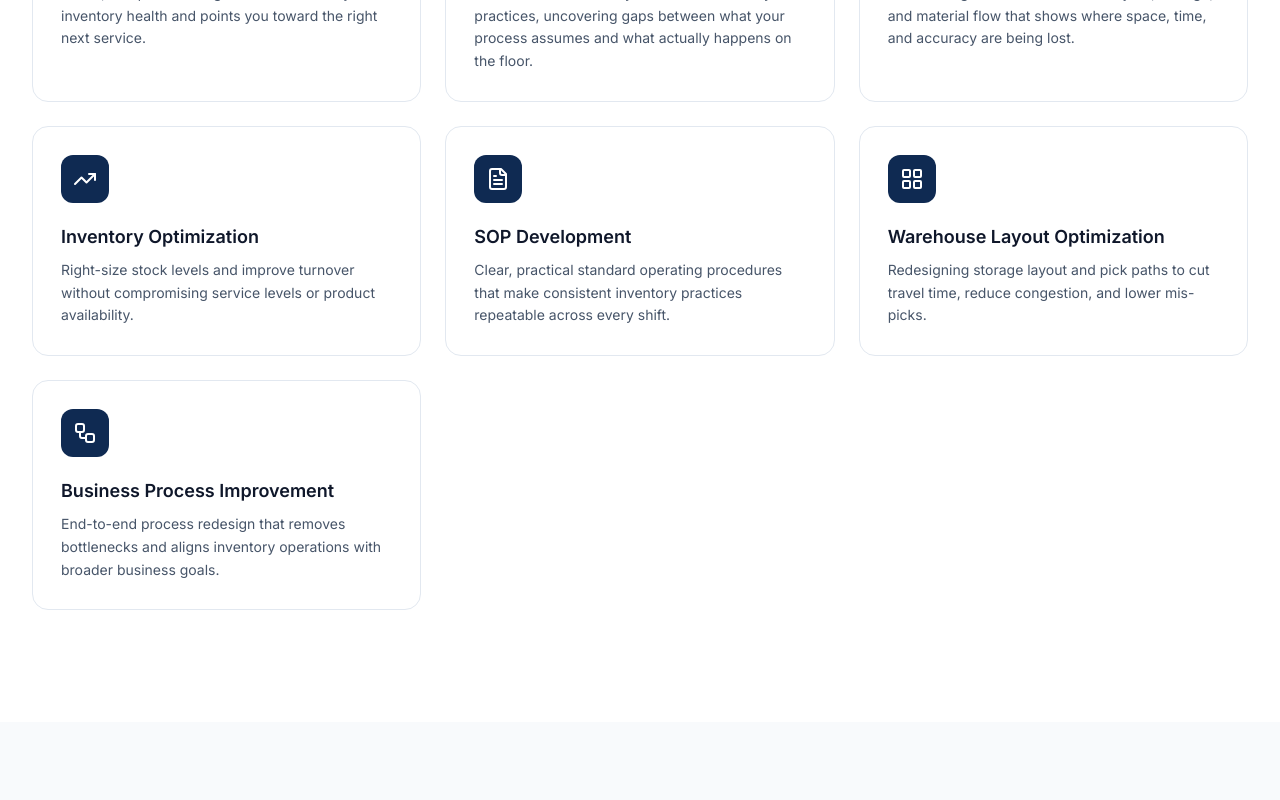
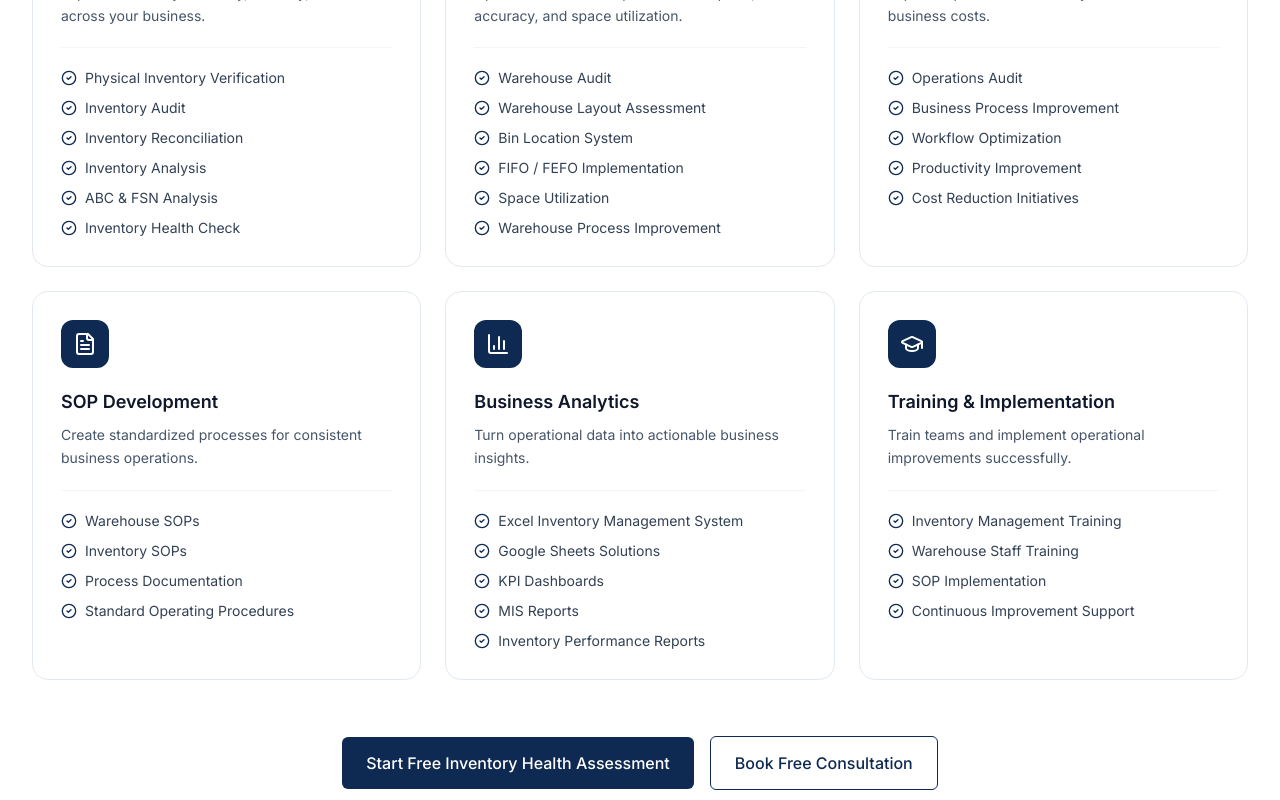
Before and after one commit to nitin1788/nac-inventory-health-assessment, a React (Vite) app in the folder frontend/: page / in a window 1280 px wide. Shown: the part 2300-3100 px from the top of the page. Built offline with nearby package versions, Linux system fonts and the light colour scheme; no server answers.

Commit message:
Landing Page: Add professional NAC services section

```diff
--- a/frontend/src/features/landing/components/Services.tsx
+++ b/frontend/src/features/landing/components/Services.tsx
@@ -1,5 +1,9 @@
 import { motion } from 'framer-motion';
-import { SERVICES } from '../landing.data';
+import { Link } from 'react-router-dom';
+import { CheckCircle2 } from 'lucide-react';
+import { Button } from '@/shared/components/Button';
+import { ROUTES } from '@/config/constants';
+import { SERVICE_CATEGORIES } from '../landing.data';
 
 export function Services() {
   return (
@@ -17,25 +21,47 @@ export function Services() {
         </div>
 
         <div className="mt-14 grid grid-cols-1 gap-6 sm:grid-cols-2 lg:grid-cols-3">
-          {SERVICES.map((service, index) => {
-            const Icon = service.icon;
+          {SERVICE_CATEGORIES.map((category, index) => {
+            const Icon = category.icon;
             return (
               <motion.div
-                key={service.title}
+                key={category.title}
                 initial={{ opacity: 0, y: 20 }}
                 whileInView={{ opacity: 1, y: 0 }}
                 viewport={{ once: true, margin: '-80px' }}
                 transition={{ duration: 0.5, delay: index * 0.08 }}
-                className="group rounded-2xl border border-slate-200 bg-white p-7 transition-all hover:-translate-y-1 hover:border-brand/30 hover:shadow-lg"
+                className="group flex flex-col rounded-2xl border border-slate-200 bg-white p-7 transition-all hover:-translate-y-1 hover:border-brand/30 hover:shadow-lg"
               >
-                <span className="flex h-12 w-12 items-center justify-center rounded-xl bg-brand text-white transition-transform group-hover:scale-105">
+                <span className="flex h-12 w-12 shrink-0 items-center justify-center rounded-xl bg-brand text-white transition-transform group-hover:scale-105">
                   <Icon className="h-6 w-6" />
                 </span>
-                <h3 className="mt-5 text-lg font-semibold text-slate-900">{service.title}</h3>
-                <p className="mt-2 text-sm leading-relaxed text-slate-600">{service.description}</p>
+                <h3 className="mt-5 text-lg font-semibold text-slate-900">{category.title}</h3>
+                <p className="mt-2 text-sm leading-relaxed text-slate-600">{category.description}</p>
+
+                <ul className="mt-5 space-y-2.5 border-t border-slate-100 pt-5">
+                  {category.services.map((service) => (
+                    <li key={service} className="flex items-start gap-2 text-sm text-slate-700">
+                      <CheckCircle2 className="mt-0.5 h-4 w-4 shrink-0 text-brand" />
+                      <span>{service}</span>
+                    </li>
+                  ))}
+                </ul>
               </motion.div>
             );
           })}
+        </div>
+
+        <div className="mt-14 flex flex-col items-center justify-center gap-4 sm:flex-row">
+          <Link to={ROUTES.assessmentStart} className="w-full sm:w-auto">
+            <Button variant="primary" size="lg" className="w-full sm:w-auto">
+              Start Free Inventory Health Assessment
+            </Button>
+          </Link>
+          <Link to={ROUTES.contactUs} className="w-full sm:w-auto">
+            <Button variant="secondary" size="lg" className="w-full sm:w-auto">
+              Book Free Consultation
+            </Button>
+          </Link>
         </div>
       </div>
     </section>
--- a/frontend/src/features/landing/landing.data.ts
+++ b/frontend/src/features/landing/landing.data.ts
@@ -24,6 +24,8 @@ import {
   Building2,
   Gauge,
   LayoutGrid,
+  Settings,
+  GraduationCap,
 } from 'lucide-react';
 
 export interface NavLink {
@@ -86,6 +88,84 @@ export const SERVICES: ServiceItem[] = [
     title: 'Business Process Improvement',
     description:
       'End-to-end process redesign that removes bottlenecks and aligns inventory operations with broader business goals.',
+  },
+];
+
+export interface ServiceCategory {
+  icon: LucideIcon;
+  title: string;
+  description: string;
+  services: string[];
+}
+
+/** The six consulting service categories shown on the landing page's Services section. */
+export const SERVICE_CATEGORIES: ServiceCategory[] = [
+  {
+    icon: ClipboardList,
+    title: 'Inventory Consulting',
+    description: 'Improve inventory accuracy, visibility, and control across your business.',
+    services: [
+      'Physical Inventory Verification',
+      'Inventory Audit',
+      'Inventory Reconciliation',
+      'Inventory Analysis',
+      'ABC & FSN Analysis',
+      'Inventory Health Check',
+    ],
+  },
+  {
+    icon: Warehouse,
+    title: 'Warehouse Consulting',
+    description: 'Optimize warehouse operations for speed, accuracy, and space utilization.',
+    services: [
+      'Warehouse Audit',
+      'Warehouse Layout Assessment',
+      'Bin Location System',
+      'FIFO / FEFO Implementation',
+      'Space Utilization',
+      'Warehouse Process Improvement',
+    ],
+  },
+  {
+    icon: Settings,
+    title: 'Operations Consulting',
+    description: 'Improve operational efficiency and reduce business costs.',
+    services: [
+      'Operations Audit',
+      'Business Process Improvement',
+      'Workflow Optimization',
+      'Productivity Improvement',
+      'Cost Reduction Initiatives',
+    ],
+  },
+  {
+    icon: FileText,
+    title: 'SOP Development',
+    description: 'Create standardized processes for consistent business operations.',
+    services: ['Warehouse SOPs', 'Inventory SOPs', 'Process Documentation', 'Standard Operating Procedures'],
+  },
+  {
+    icon: BarChart3,
+    title: 'Business Analytics',
+    description: 'Turn operational data into actionable business insights.',
+    services: [
+      'Excel Inventory Management System',
+      'Google Sheets Solutions',
+      'KPI Dashboards',
+      'MIS Reports',
+      'Inventory Performance Reports',
+    ],
+  },
+  {
+    icon: GraduationCap,
+    title: 'Training & Implementation',
+    description: 'Train teams and implement operational improvements successfully.',
+    services: [
+      'Inventory Management Training',
+      'Warehouse Staff Training',
+      'SOP Implementation',
+      'Continuous Improvement Support',
+    ],
   },
 ];
 
```
